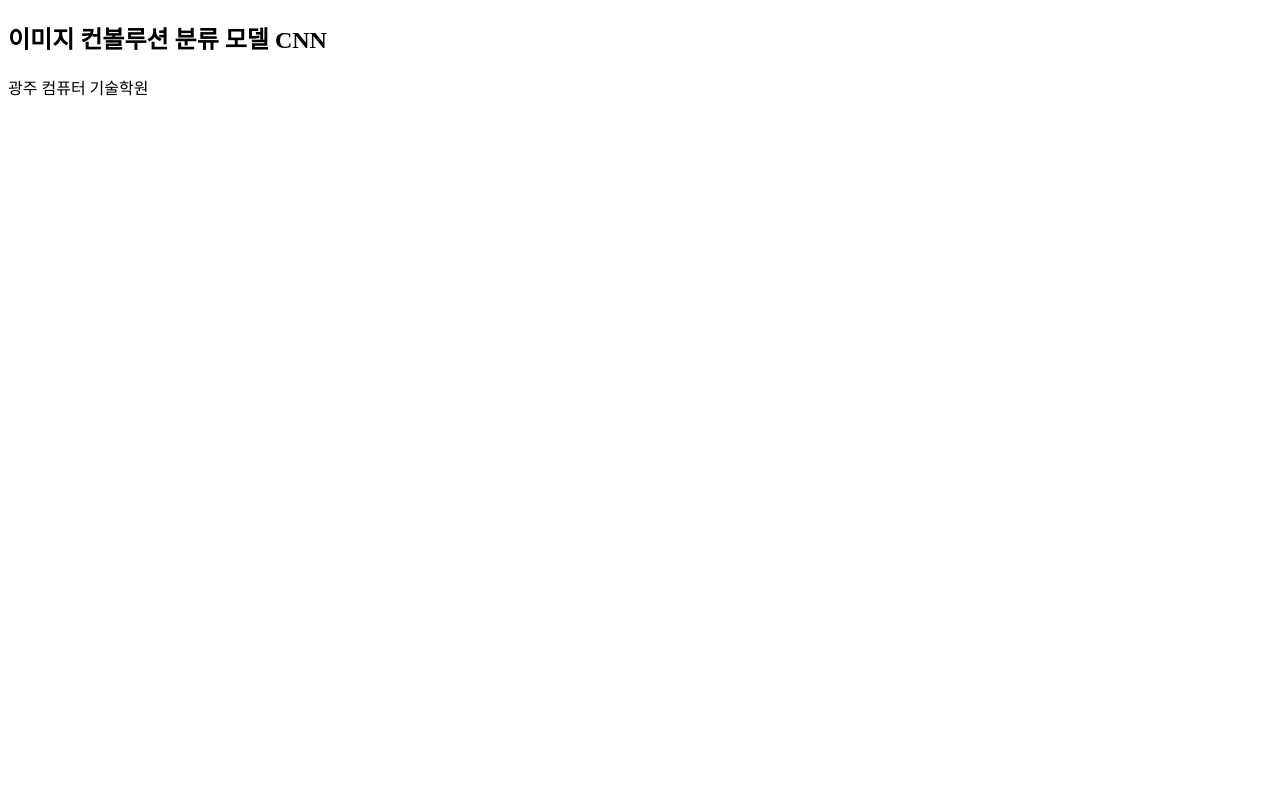
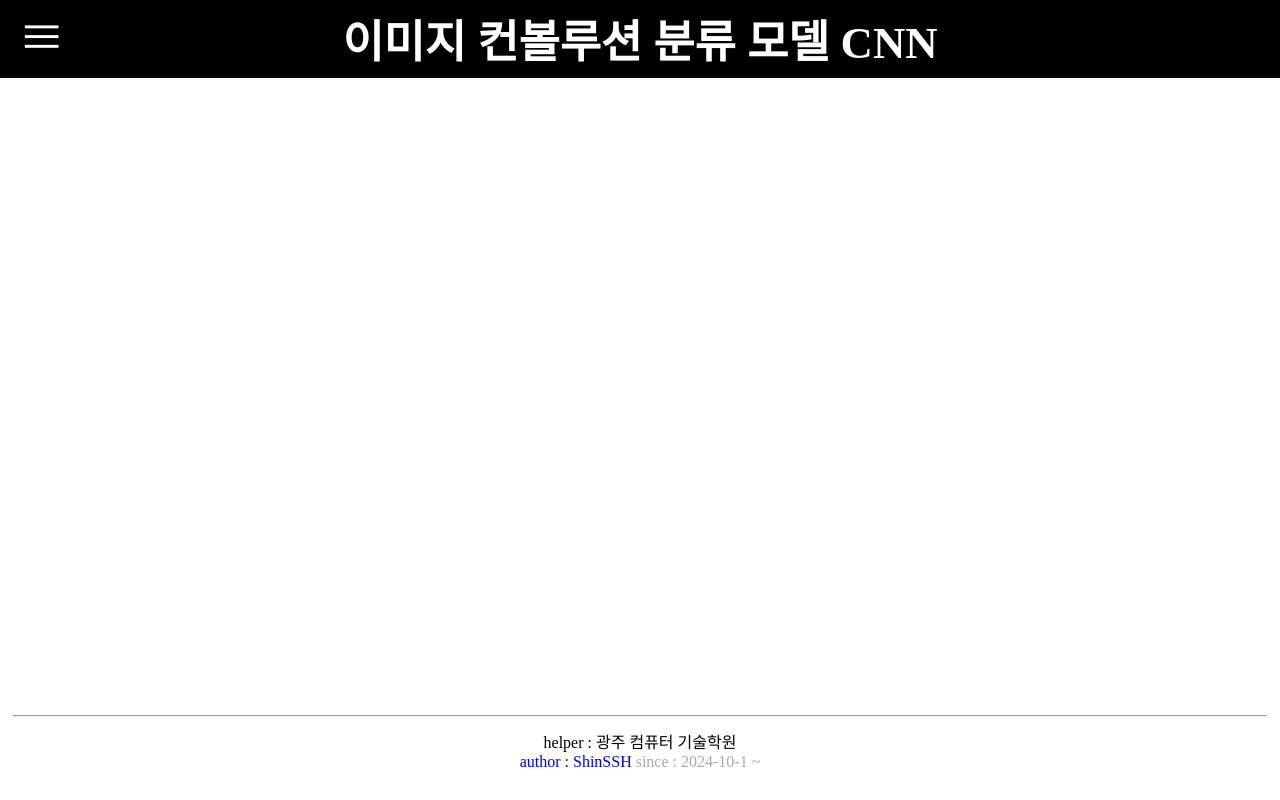
Before and after one commit to ShinSSH/classification_model, a plain HTML site: page index.html in a window 1280 px wide. Drawn offline with nearby package versions, Linux system fonts and the light colour scheme.

```diff
--- a/index.html
+++ b/index.html
@@ -3,11 +3,41 @@
   <head>
     <meta charset="utf-8"/>
     <title>분류모델</title>
+    <link rel="stylesheet" href="https://fonts.googleapis.com/css2?family=Material+Symbols+Outlined:opsz,wght,FILL,GRAD@24,400,0,0&icon_names=menu" />
+    <script src="https://ajax.googleapis.com/ajax/libs/jquery/2.2.4/jquery.min.js"></script>
+    <style>
+      *{margin:0;padding:0}
+      #container{height:78vh;width:95vw}
+      #mainmenu:hover{cursor:pointer}
+      #viewmenu{width:35vw;height:20vw;position:absolute;left0.5vw;top:0.5vw;
+      border:2px solid gray;border-style:ridge;box-shadow:2px 2px 2px 0.5 black;
+      display:none}
+    </style>
+    <script>
+      $(()=>{
+        $("#mainmenu").click(()=>{
+          $("#viewmenu").css("display","block")
+        })
+        $("#viewmenu").on("mouseout",()=>{
+          $("#viewmenu").css("display","none")
+        })
+      })
+    </script>
   </head>
   <body>
-    <h2>이미지 컨볼루션 분류 모델 CNN</h2>
-    <footer>
-      광주 컴퓨터 기술학원
+    <span id="mainmenu" style="top:1.2vw;left:1.5vw;font-size:3.5vw;color:white;position:absolute"
+        class="material-symbols-outlined">menu
+    </span>
+    <div id="viewmenu" style="background:red">
+
+    </div>
+    <h2 style="font-size:3.5vw;padding:0.5vw 0;text-align:center;background:black;color:white">이미지 컨볼루션 분류 모델 CNN</h2>
+    <div id="container"></div>
+    <hr style="margin:1vw">
+    <footer style="text-align:center">
+      helper : 광주 컴퓨터 기술학원<br>
+      <span style="color:blue">author : ShinSSH</span>
+      <span style="color:darkgray">since : 2024-10-1 ~</span>
     </footer>
   </body>
 </html>
```
